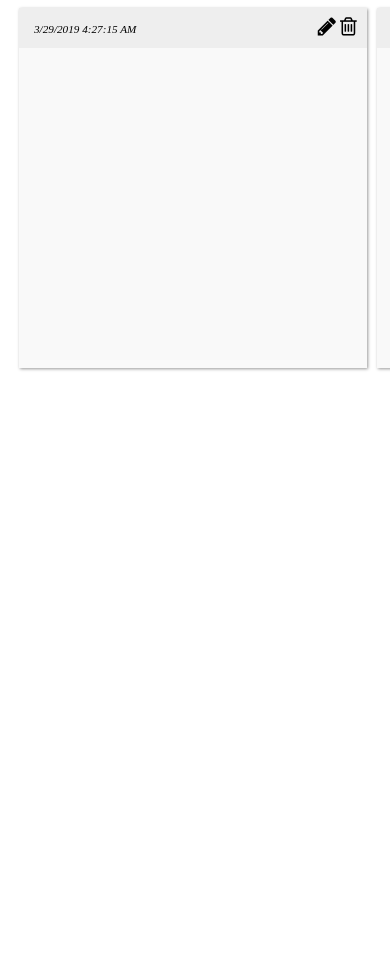
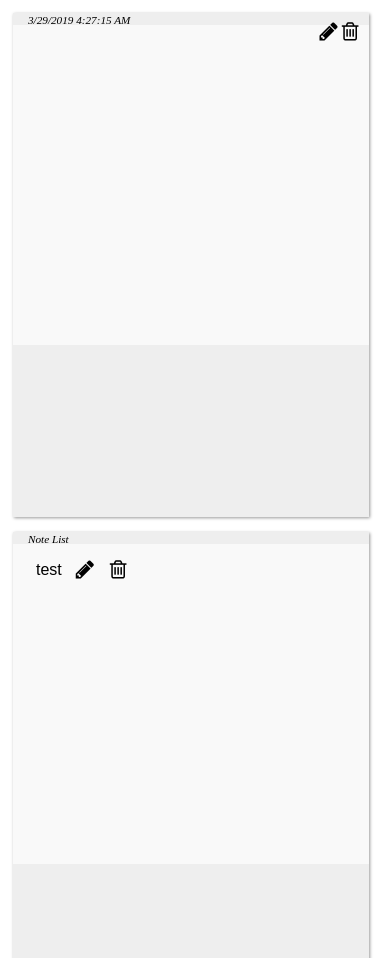
Before and after one commit to BertNik/docs, a PHP site: page / in a window 390 px wide. Run offline with PHP 8.4, Linux system fonts and the light colour scheme; data that the repository does not hold is empty; some libraries are stand-ins or nearby versions.

Commit message:
responsiveness with flex

```diff
--- a/static/css/custom.css
+++ b/static/css/custom.css
@@ -1,40 +1,29 @@
-.note {
+ a .container{
+  display:flex;
+  flex-wrap:wrap;
+
+}
+.note, .note_list {
     background: #eee;
     box-shadow: #999 1px 1px 3px;
-    margin: auto;
-    padding-top: 40px;
-    min-height: 200px;
-    display: block;
-    position: absolute;
-    width: 65%;
-    left: 11px;
+    margin-right: 21px;
+    height: 53%;
+    position: relative;
+    width: 62%;
     overflow: hidden;
-    /* max-width: 700px; */
-    min-width: 262px;
+    min-width: 300px;
+}
+ .note_list {
+    width: 32%;
 }
 .list{
   text-align: left !important;
-}
-.note_list{
-    background: #eee;
-    box-shadow: #999 1px 1px 3px;
-    margin: auto;
-    padding-top: 40px;
-    min-height: 200px;
-    display: block;
-    position: absolute;
-    left: 69%;
-    overflow: hidden;
-    min-width: 248px;
-    width: 28%;
-    text-align: left;
-    max-width: 300px;
 }
 .getNote{
   float:left;
   padding-right:10px;
   padding-bottom:10px;
-  width: 136px;
+  width: 100%;
 }
 .delete, .edit{
   float:right;
@@ -42,27 +31,30 @@
   padding-bottom:10px;
   width: 10px;
   cursor: pointer;
+
 }
+.edit{
+    padding-left: 100%;
+}
+
 .container{
-    position: absolute;
+    position: relative;
     width: 100%;
     height: 100%;
-    min-width: 535px;
+    display: flex;
+    flex-wrap: wrap;
+    flex-direction: row;
+    overflow: hidden;
 }
-body > div > div.note_list > span.date{
-    /* position: absolute; */
-    /* top: 15px; */
-    /* left: 44%; */
-    /* padding: 0px; */
-}
+
 .date {
-  position: absolute;
-  top: 0;
+  top: 1px;
   left: 0;
   padding: 15px;
   font-size: 0.7em;
   font-style: italic;
   color: #000;
+  position: relative;
 }
 a{
   color:black
@@ -88,4 +80,43 @@ div[contenteditable] {
     background: #f9f9f9;
     list-style: none;
     text-align: left;
+    height: 10px;
 }
+.hide{
+  display: none !important;
+}
+ @media screen and (max-width: 915px) {
+    .note, .note_list {
+        margin-right: 21px;
+        height: 53%;
+        position: relative;
+        width: 55%;
+        overflow: hidden;
+    }
+     .note_list {
+        width: 35%;
+        margin:0 auto;
+    }
+    body{
+      width: 97%;
+    }
+ }
+ @media screen and (max-width: 748px) {
+    .note, .note_list {
+        margin: 5px;
+        height: 53%;
+        position: relative;
+        width: 94% !important;
+        overflow: hidden;
+        margin-bottom: 10px;
+    }
+     .note_list {
+       width: 35%;
+       margin: 5px;
+    }
+    body{
+      width: 97%;
+    }
+
+
+ }
```
